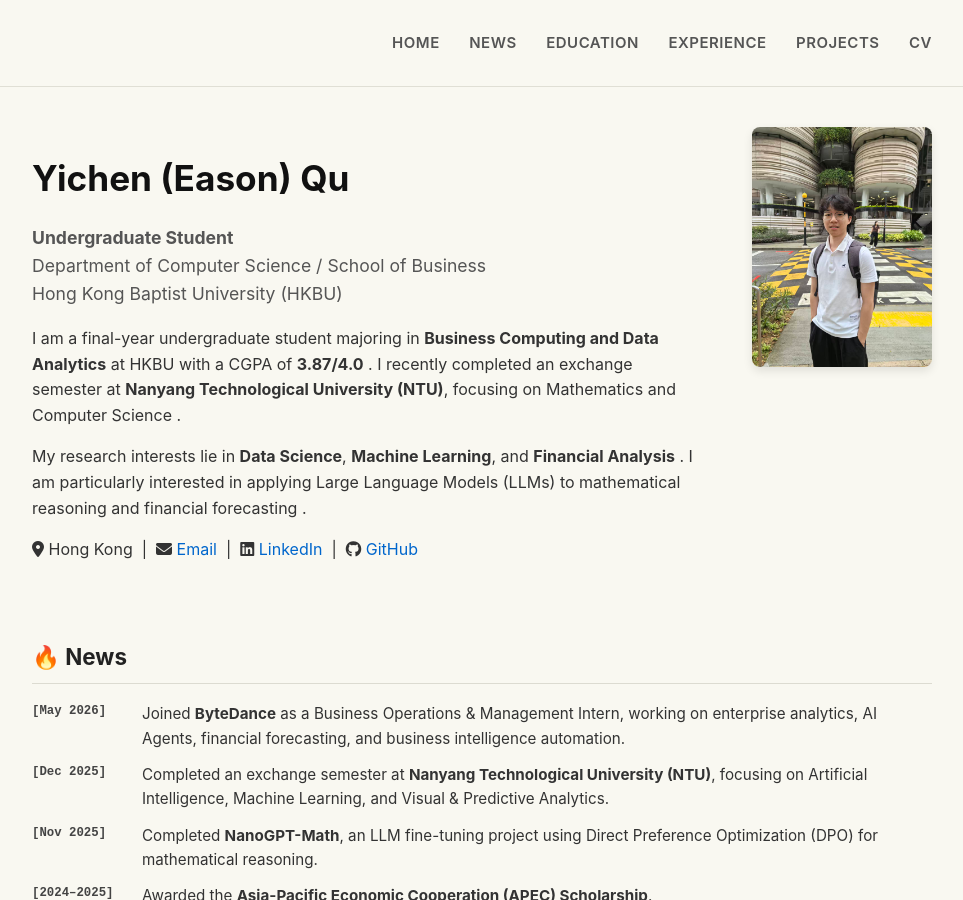
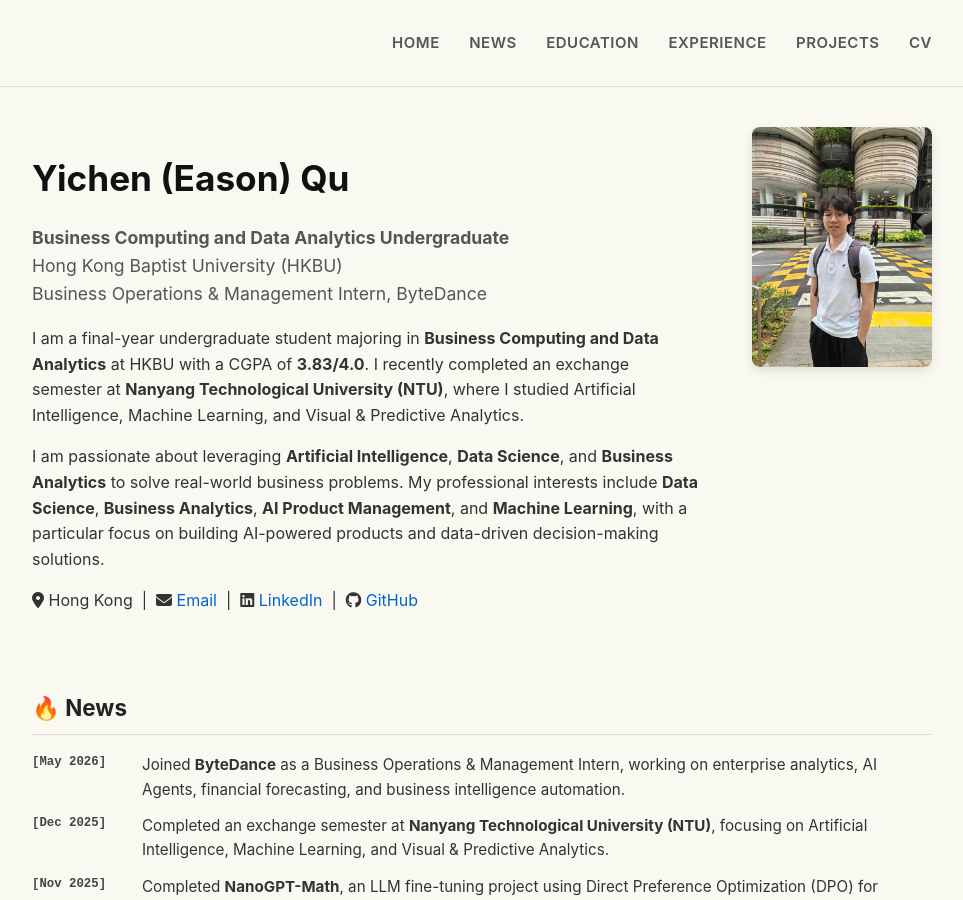
Before and after one commit to Eason-NotFound/Eason.github.io, a Jekyll site: the page built from index.md, in a window 1280 px wide and 900 px high. Shown: the whole window, without its empty margins (158-1121 px from the left). Built offline with Jekyll 4.4.1, drawn with Linux system fonts in a browser that asks for light colours.

Commit message:
Update index.md

```diff
--- a/index.md
+++ b/index.md
@@ -6,19 +6,19 @@ title: Yichen (Eason) Qu
     <div class="profile-text">
         <h1>Yichen (Eason) Qu</h1>
         <p style="font-size: 1.1em; color: #555;">
-            <b>Undergraduate Student</b><br>
-            Department of Computer Science / School of Business<br>
-            Hong Kong Baptist University (HKBU)
+            <b>Business Computing and Data Analytics Undergraduate</b><br>
+            Hong Kong Baptist University (HKBU)<br>
+            Business Operations & Management Intern, ByteDance
         </p>
         <p>
-            I am a final-year undergraduate student majoring in <b>Business Computing and Data Analytics</b> at HKBU with a CGPA of <b>3.87/4.0</b> . I recently completed an exchange semester at <b>Nanyang Technological University (NTU)</b>, focusing on Mathematics and Computer Science .
+            I am a final-year undergraduate student majoring in <b>Business Computing and Data Analytics</b> at HKBU with a CGPA of <b>3.83/4.0</b>. I recently completed an exchange semester at <b>Nanyang Technological University (NTU)</b>, where I studied Artificial Intelligence, Machine Learning, and Visual & Predictive Analytics.
         </p>
         <p>
-            My research interests lie in <b>Data Science</b>, <b>Machine Learning</b>, and <b>Financial Analysis</b> . I am particularly interested in applying Large Language Models (LLMs) to mathematical reasoning and financial forecasting .
+            I am passionate about leveraging <b>Artificial Intelligence</b>, <b>Data Science</b>, and <b>Business Analytics</b> to solve real-world business problems. My professional interests include <b>Data Science</b>, <b>Business Analytics</b>, <b>AI Product Management</b>, and <b>Machine Learning</b>, with a particular focus on building AI-powered products and data-driven decision-making solutions.
         </p>
         <p>
             <i class="fas fa-map-marker-alt"></i> Hong Kong &nbsp;|&nbsp;
-            <i class="fas fa-envelope"></i> <a href="mailto:23260068@life.hkbu.edu.hk">Email</a> &nbsp;|&nbsp;
+            <i class="fas fa-envelope"></i> <a href="mailto:easonqu0719@outlook.com">Email</a> &nbsp;|&nbsp;
             <i class="fab fa-linkedin"></i> <a href="https://www.linkedin.com/in/yichen-qu-5790282aa/">LinkedIn</a> &nbsp;|&nbsp;
             <i class="fab fa-github"></i> <a href="https://github.com/Eason-NotFound">GitHub</a>
         </p>
```
